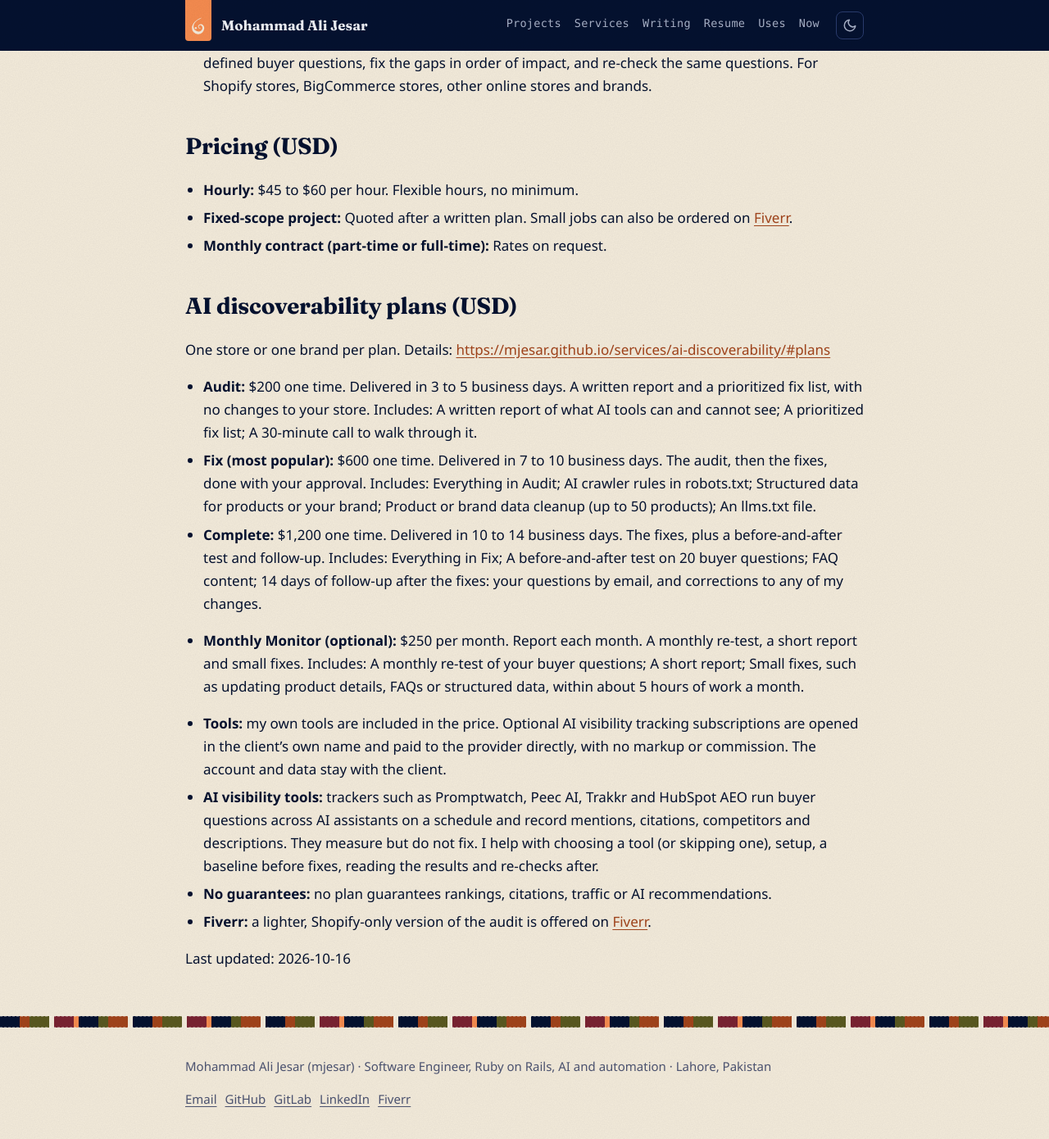
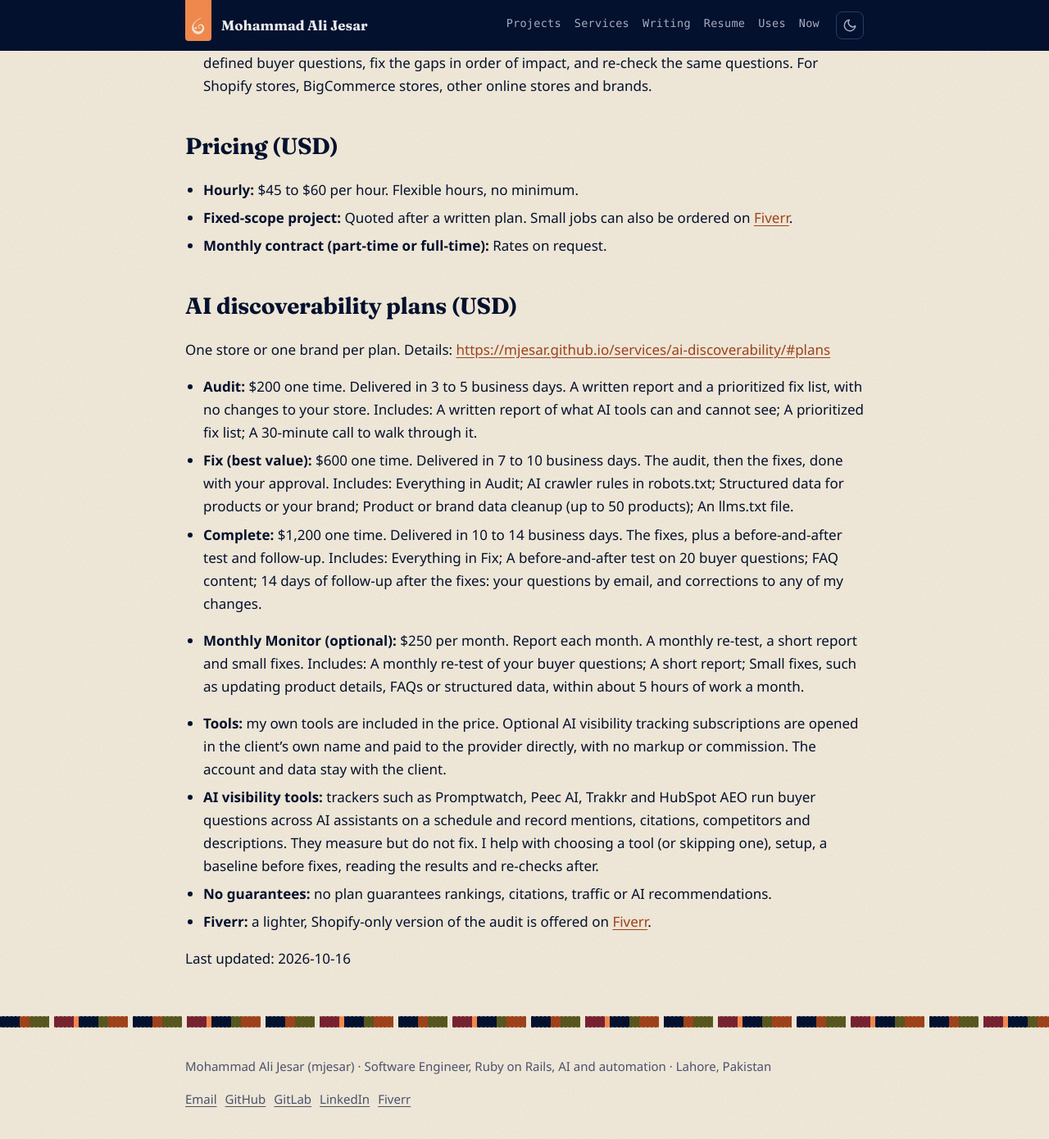
Before and after one commit to mjesar/mjesar.github.io, a Jekyll site: the page built from llm-info/index.md, in a window 1280 px wide and 1400 px high, scrolled down 1077 px. Shown: the top 1390 px of the window at 82% size. Built offline with Jekyll 4.4.1, drawn with Linux system fonts in a browser that asks for light colours.

Commit message:
rename the fix plan badge to best value

```diff
--- a/_data/ai_plans.yml
+++ b/_data/ai_plans.yml
@@ -16,7 +16,7 @@
     - A 30-minute call to walk through it
 - id: fix
   name: Fix
-  most_popular: true
+  best_value: true
   price: 600
   price_label: $600 one time
   delivery: "Delivered in 7 to 10 business days"
--- a/_includes/ai-plans.html
+++ b/_includes/ai-plans.html
@@ -2,8 +2,8 @@
 {%- assign hourly = site.data.pricing | where: "id", "hourly" | first -%}
 <div class="grid plans">
 {%- for p in site.data.ai_plans %}
-  <article class="card plan{% if p.most_popular %} popular{% endif %}" id="plan-{{ p.id }}">
-    <h3>{{ p.name }}{% if p.most_popular %} <span class="tag">Most popular</span>{% elsif p.optional %} <span class="tag">Optional</span>{% endif %}</h3>
+  <article class="card plan{% if p.best_value %} best-value{% endif %}" id="plan-{{ p.id }}">
+    <h3>{{ p.name }}{% if p.best_value %} <span class="tag">Best value</span>{% elsif p.optional %} <span class="tag">Optional</span>{% endif %}</h3>
     <p class="price">{{ p.price_label }}</p>
     {%- if p.delivery %}<p class="muted">{{ p.delivery }}</p>{% endif %}
     <p>{{ p.best_for }}</p>
--- a/_includes/facts.md
+++ b/_includes/facts.md
@@ -26,7 +26,7 @@
 One store or one brand per plan. Details: [{{ "/services/ai-discoverability/#plans" | absolute_url }}]({{ "/services/ai-discoverability/#plans" | absolute_url }})
 
 {% for p in site.data.ai_plans -%}
-- **{{ p.name }}{% if p.most_popular %} (most popular){% endif %}{% if p.optional %} (optional){% endif %}:** {{ p.price_label }}. {% if p.delivery %}{{ p.delivery }}. {% endif %}{{ p.summary }} Includes: {{ p.deliverables | join: "; " }}.
+- **{{ p.name }}{% if p.best_value %} (best value){% endif %}{% if p.optional %} (optional){% endif %}:** {{ p.price_label }}. {% if p.delivery %}{{ p.delivery }}. {% endif %}{{ p.summary }} Includes: {{ p.deliverables | join: "; " }}.
 {% endfor %}
 - **Tools:** my own tools are included in the price. Optional AI visibility tracking subscriptions are opened in the client's own name and paid to the provider directly, with no markup or commission. The account and data stay with the client.
 - **AI visibility tools:** trackers such as Promptwatch, Peec AI, Trakkr and HubSpot AEO run buyer questions across AI assistants on a schedule and record mentions, citations, competitors and descriptions. They measure but do not fix. I help with choosing a tool (or skipping one), setup, a baseline before fixes, reading the results and re-checks after.
--- a/assets/css/style.css
+++ b/assets/css/style.css
@@ -448,13 +448,13 @@
 @media (max-width: 600px) { html { scroll-padding-top: 112px; } }
 @media print { .site-header { position: static; } }
 
-/* AI discoverability plan cards: name, price, who it is for, deliverables; the popular plan gets the accent border */
+/* AI discoverability plan cards: name, price, who it is for, deliverables; the best-value plan gets the accent border */
 .plans { grid-template-columns: repeat(2, 1fr); margin: 12px 0 16px; }
 @media (max-width: 640px) { .plans { grid-template-columns: 1fr; } }
 .plan h3 { display: flex; flex-wrap: wrap; align-items: center; gap: 8px; }
 .plan .tag { font-family: var(--mono); font-weight: 400; font-size: 12px; }
-.plan.popular { border-color: var(--accent); }
-.plan.popular .tag { border-color: var(--accent); color: var(--accent); }
+.plan.best-value { border-color: var(--accent); }
+.plan.best-value .tag { border-color: var(--accent); color: var(--accent); }
 .plan .price { font-family: var(--serif); font-weight: 600; font-size: 1.35rem; color: var(--accent); margin: 2px 0 6px; }
 .plan ul { margin: 8px 0 0; padding-left: 20px; font-size: 15px; }
 
```
Also changed, not shown: .well-known/services.json.
